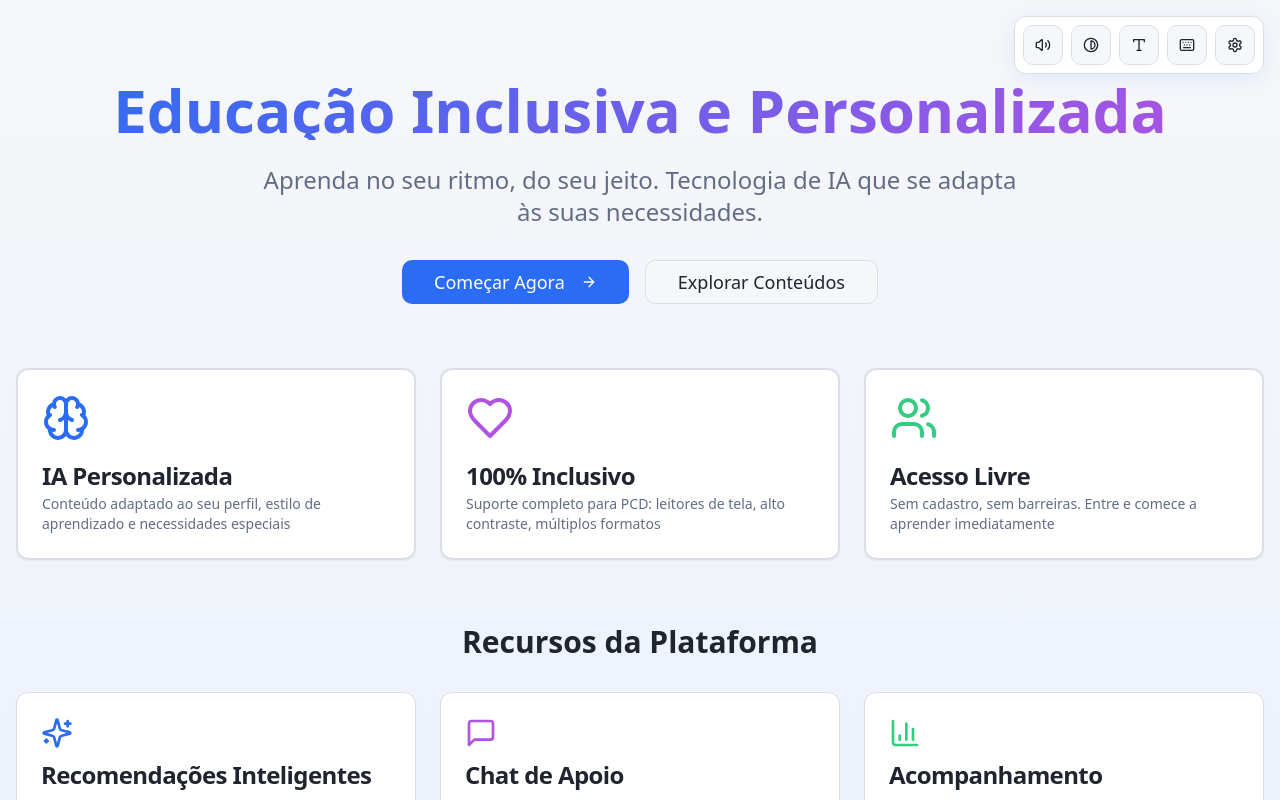
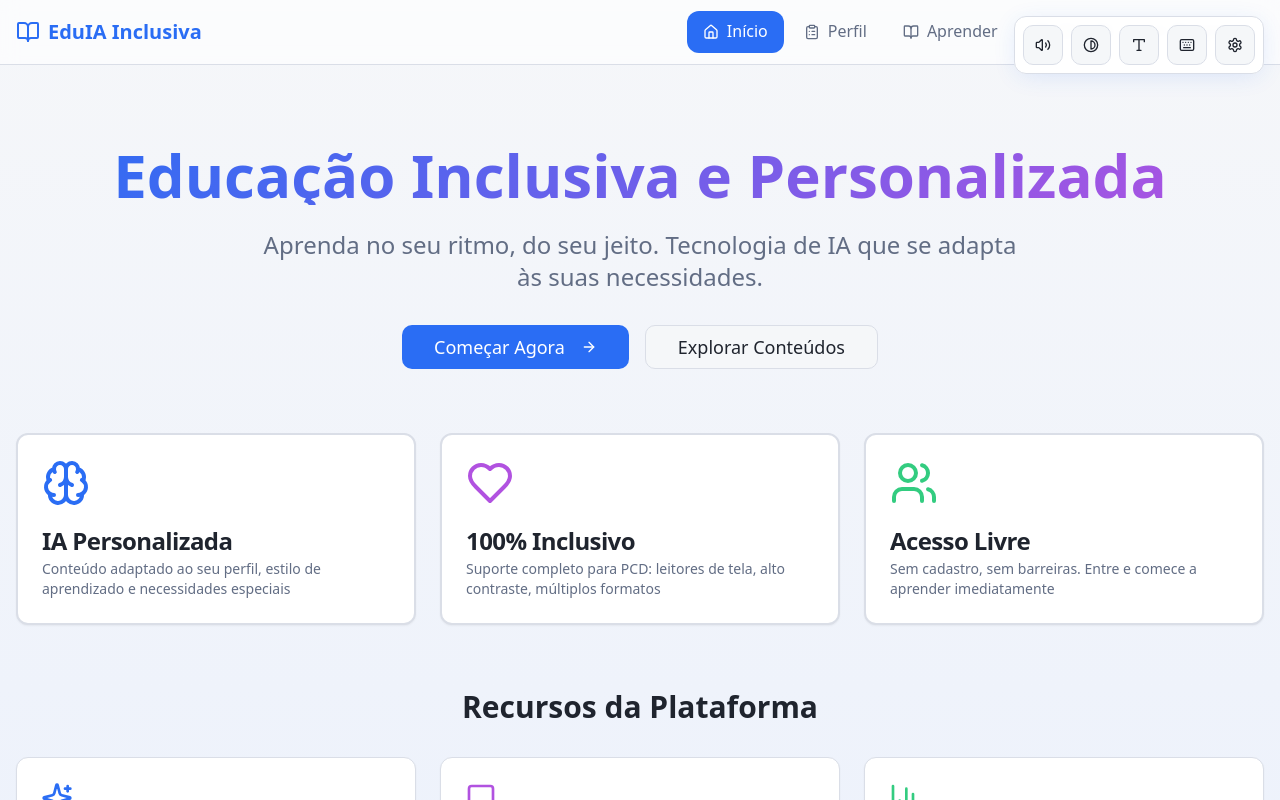
Before and after one commit to JadsonSoaresz/aura-ia, a React (Vite) app: page / in a window 1280 px wide. Shown: the top 800 px of the page. Built offline with nearby package versions, Linux system fonts and the light colour scheme; the HTML template or start-up script is replaced by a standard one.

Commit message:
Add Navbar component

```diff
--- /dev/null
+++ b/src/components/Navbar.tsx
@@ -0,0 +1,86 @@
+import { Link, useLocation } from "react-router-dom";
+import { Home, ClipboardList, BookOpen, MessageSquare, TrendingUp } from "lucide-react";
+
+const Navbar = () => {
+  const location = useLocation();
+
+  const navItems = [
+    { path: "/", label: "Início", icon: Home },
+    { path: "/triagem", label: "Perfil", icon: ClipboardList },
+    { path: "/aprender", label: "Aprender", icon: BookOpen },
+    { path: "/chat", label: "Chat IA", icon: MessageSquare },
+    { path: "/progresso", label: "Progresso", icon: TrendingUp },
+  ];
+
+  return (
+    <nav
+      className="sticky top-0 z-50 w-full border-b border-border bg-card/95 backdrop-blur supports-[backdrop-filter]:bg-card/60"
+      role="navigation"
+      aria-label="Navegação principal"
+    >
+      <div className="container mx-auto px-4">
+        <div className="flex h-16 items-center justify-between">
+          <Link
+            to="/"
+            className="flex items-center gap-2 font-bold text-xl text-primary hover:opacity-80 transition-opacity"
+            aria-label="Página inicial"
+          >
+            <BookOpen className="h-6 w-6" />
+            <span>EduIA Inclusiva</span>
+          </Link>
+
+          <ul className="hidden md:flex items-center gap-1">
+            {navItems.map((item) => {
+              const Icon = item.icon;
+              const isActive = location.pathname === item.path;
+
+              return (
+                <li key={item.path}>
+                  <Link
+                    to={item.path}
+                    className={`flex items-center gap-2 px-4 py-2 rounded-lg transition-colors ${
+                      isActive
+                        ? "bg-primary text-primary-foreground font-medium"
+                        : "text-muted-foreground hover:bg-muted hover:text-foreground"
+                    }`}
+                    aria-current={isActive ? "page" : undefined}
+                  >
+                    <Icon className="h-4 w-4" />
+                    <span>{item.label}</span>
+                  </Link>
+                </li>
+              );
+            })}
+          </ul>
+
+          {/* Mobile Menu */}
+          <div className="flex md:hidden gap-2 overflow-x-auto">
+            {navItems.map((item) => {
+              const Icon = item.icon;
+              const isActive = location.pathname === item.path;
+
+              return (
+                <Link
+                  key={item.path}
+                  to={item.path}
+                  className={`flex flex-col items-center gap-1 px-3 py-2 rounded-lg transition-colors min-w-fit ${
+                    isActive
+                      ? "bg-primary text-primary-foreground"
+                      : "text-muted-foreground hover:bg-muted hover:text-foreground"
+                  }`}
+                  aria-current={isActive ? "page" : undefined}
+                  aria-label={item.label}
+                >
+                  <Icon className="h-5 w-5" />
+                  <span className="text-xs">{item.label}</span>
+                </Link>
+              );
+            })}
+          </div>
+        </div>
+      </div>
+    </nav>
+  );
+};
+
+export default Navbar;
--- a/src/pages/Aprender.tsx
+++ b/src/pages/Aprender.tsx
@@ -2,6 +2,7 @@ import { useState, useEffect } from "react";
 import { Button } from "@/components/ui/button";
 import { Card, CardContent, CardDescription, CardHeader, CardTitle } from "@/components/ui/card";
 import { AccessibilityToolbar } from "@/components/AccessibilityToolbar";
+import Navbar from "@/components/Navbar";
 import { useSessionProfile } from "@/hooks/useSessionProfile";
 import { supabase } from "@/integrations/supabase/client";
 import { ContentRecommendation } from "@/types/profile";
@@ -70,6 +71,7 @@ export default function Aprender() {
   if (studying && currentContent) {
     return (
       <div className="min-h-screen bg-gradient-hero">
+        <Navbar />
         <AccessibilityToolbar />
         <main className="container mx-auto px-4 py-12 max-w-4xl">
           <Card>
@@ -129,6 +131,7 @@ export default function Aprender() {
 
   return (
     <div className="min-h-screen bg-gradient-hero">
+      <Navbar />
       <AccessibilityToolbar />
 
       <main className="container mx-auto px-4 py-12 max-w-6xl">
--- a/src/pages/Chat.tsx
+++ b/src/pages/Chat.tsx
@@ -3,6 +3,7 @@ import { Button } from "@/components/ui/button";
 import { Card, CardContent, CardHeader, CardTitle } from "@/components/ui/card";
 import { Input } from "@/components/ui/input";
 import { AccessibilityToolbar } from "@/components/AccessibilityToolbar";
+import Navbar from "@/components/Navbar";
 import { useSessionProfile } from "@/hooks/useSessionProfile";
 import { supabase } from "@/integrations/supabase/client";
 import { Send, Loader2, Bot, User, ArrowLeft } from "lucide-react";
@@ -103,6 +104,7 @@ export default function Chat() {
 
   return (
     <div className="min-h-screen bg-gradient-hero">
+      <Navbar />
       <AccessibilityToolbar />
 
       <main className="container mx-auto px-4 py-12 max-w-4xl">
--- a/src/pages/Landing.tsx
+++ b/src/pages/Landing.tsx
@@ -12,10 +12,12 @@ import {
   ArrowRight
 } from "lucide-react";
 import { AccessibilityToolbar } from "@/components/AccessibilityToolbar";
+import Navbar from "@/components/Navbar";
 
 export default function Landing() {
   return (
     <div className="min-h-screen bg-gradient-hero">
+      <Navbar />
       <AccessibilityToolbar />
 
       <main className="container mx-auto px-4 py-12">
--- a/src/pages/Progresso.tsx
+++ b/src/pages/Progresso.tsx
@@ -3,6 +3,7 @@ import { Button } from "@/components/ui/button";
 import { Card, CardContent, CardDescription, CardHeader, CardTitle } from "@/components/ui/card";
 import { Progress } from "@/components/ui/progress";
 import { AccessibilityToolbar } from "@/components/AccessibilityToolbar";
+import Navbar from "@/components/Navbar";
 import { useSessionProfile } from "@/hooks/useSessionProfile";
 import { supabase } from "@/integrations/supabase/client";
 import { PerformanceAnalysis } from "@/types/profile";
@@ -58,6 +59,7 @@ export default function Progresso() {
 
   return (
     <div className="min-h-screen bg-gradient-hero">
+      <Navbar />
       <AccessibilityToolbar />
 
       <main className="container mx-auto px-4 py-12 max-w-6xl">
--- a/src/pages/Triagem.tsx
+++ b/src/pages/Triagem.tsx
@@ -7,6 +7,7 @@ import { RadioGroup, RadioGroupItem } from "@/components/ui/radio-group";
 import { Checkbox } from "@/components/ui/checkbox";
 import { useSessionProfile } from "@/hooks/useSessionProfile";
 import { AccessibilityToolbar } from "@/components/AccessibilityToolbar";
+import Navbar from "@/components/Navbar";
 import { LearningFormat, DifficultyLevel, SupportType } from "@/types/profile";
 import { ArrowRight, ArrowLeft } from "lucide-react";
 import { toast } from "sonner";
@@ -53,6 +54,7 @@ export default function Triagem() {
 
   return (
     <div className="min-h-screen bg-gradient-hero">
+      <Navbar />
       <AccessibilityToolbar />
 
       <main className="container mx-auto px-4 py-12 max-w-3xl">
```
